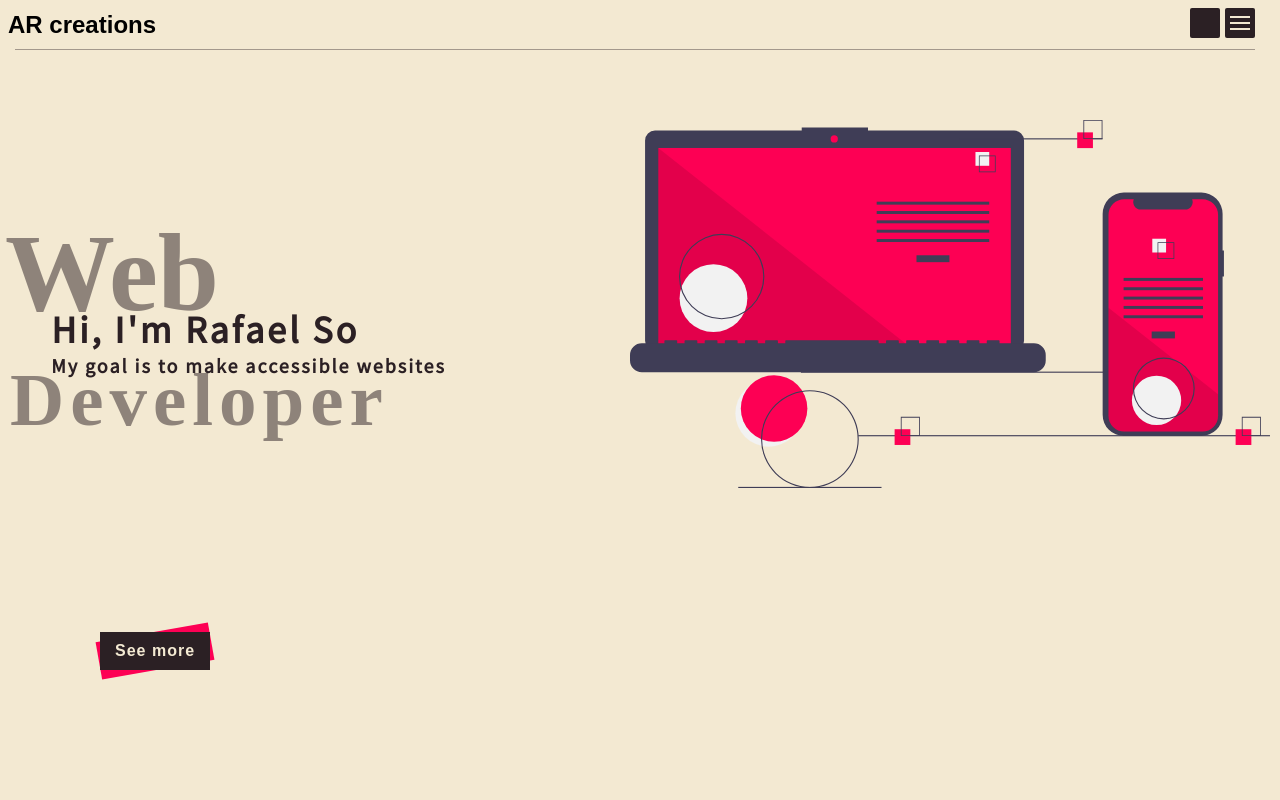
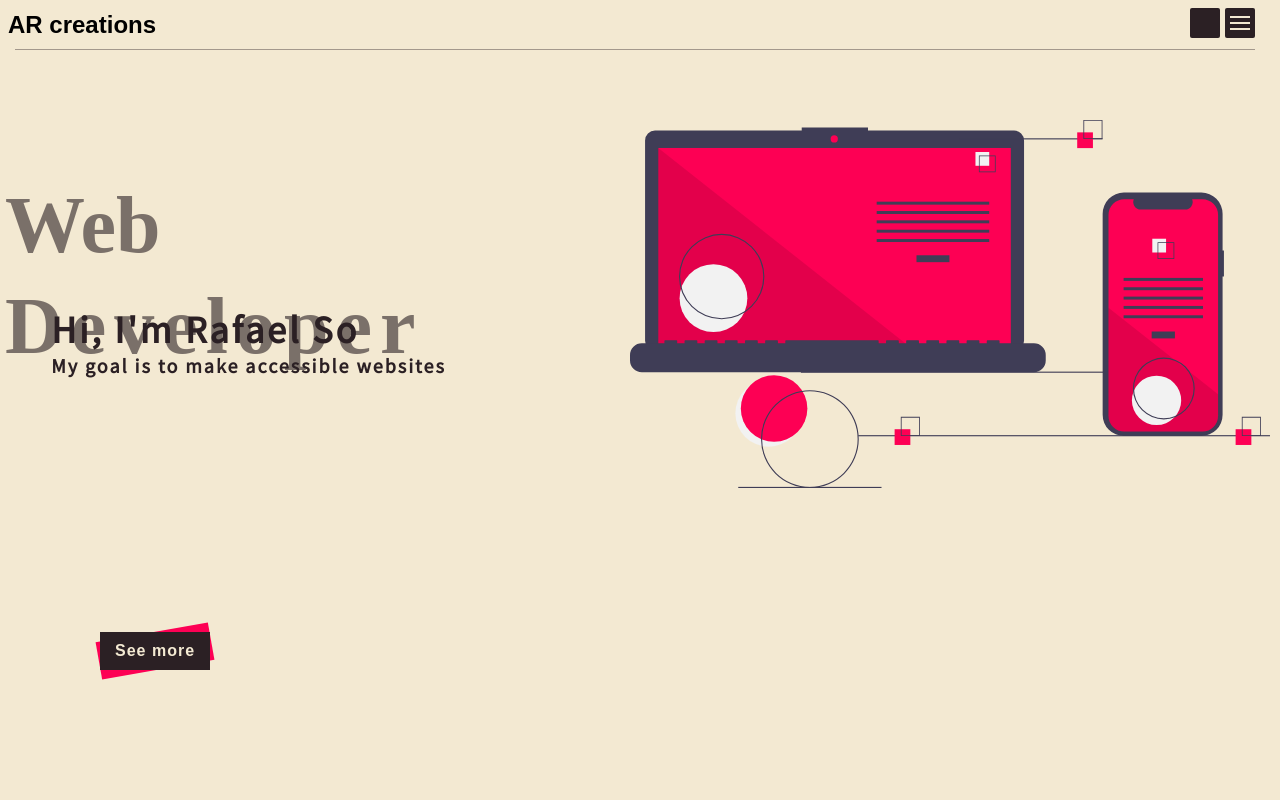
Before and after one commit to rafaelsobook/repo-sitory, a plain HTML site: page index.html in a window 1280 px wide. Shown: the top 800 px of the page. Drawn offline with Linux system fonts and the light colour scheme.

Commit message:
comit again

```diff
--- a/index.html
+++ b/index.html
@@ -47,8 +47,11 @@
 <div class="listContainer">
 
 <img src="image/progressive.svg" class="introimg">
+
+<div class="webdevAlign">
     <h2 class="web">Web</h2>
     <span class="dev">Developer</span>
+</div>
 <div class="nameAlign">
 <h2 class="myname">Hi, I'm Rafael So</h2>
 <p class="firstPara">My goal is to make accessible websites</p>
@@ -73,13 +76,6 @@
         <div class="rebox reseven"></div>
         </div>
     </div>
-
-
-
-
-
-
-
 <p class="myPara">Hi, My name is <span class="raf">Rafael</span>, i was born in philippines. It's been 2years<br>
 since i start making websites, and until now it still triggers my interest. <br>
  <br>I enjoyed every project i made, specially when i'm with a team<br>
--- a/style.css
+++ b/style.css
@@ -106,9 +106,6 @@ body{
     transform: scaleY(0);
     transition: .5s;
 }
-
-
-
 .closenow{
     animation: scrollups .2s ease-in-out forwards;
 
@@ -146,12 +143,41 @@ body{
 }
 .firstWIn{
     position: fixed;
-   height: 200px;
+   height: 28%;
     width: 100%;
     background: var(--winter-fourth);
     transform-origin: top;
     transform: scaleY(0);
     z-index: 5;
+}
+.secondWIn{
+    position: fixed;
+   height: 49%;
+    width: 100%;
+    background: var(--winter-third);
+    transform-origin: top;
+    transform: scaleY(0);
+      z-index: 4;
+}
+.thirdWIn{
+    position: fixed;
+    height: 72%;
+     width: 100%;
+     background: var(--winter-second);
+     transform-origin: top;
+     transform: scaleY(0);
+      z-index: 3;
+}
+.fourthWIn{
+    position: fixed;
+    top: 0;
+    left: 0;
+    right: 0;
+    bottom: 0;
+     background: var(--winter-first);
+     transform-origin: top;
+     transform: scaleY(0);
+     z-index: 2;
 }
 
 .firstOpen{
@@ -166,46 +192,6 @@ body{
 .fourthOpen{
     animation: allwinter 1s ease-in-out 1.6s forwards;
 }
-
-
-.secondWIn{
-    position: fixed;
-   height: 350px;
-    width: 100%;
-    background: var(--winter-third);
-    transform-origin: top;
-    transform: scaleY(0);
-      z-index: 4;
-}
-
-.thirdWIn{
-    position: fixed;
-    height: 480px;
-     width: 100%;
-     background: var(--winter-second);
-     transform-origin: top;
-     transform: scaleY(0);
-      z-index: 3;
-
-}
-.fourthWIn{
-    position: fixed;
-    top: 0;
-    left: 0;
-    right: 0;
-    bottom: 0;
-     background: var(--winter-first);
-     transform-origin: top;
-     transform: scaleY(0);
-
-     z-index: 2;
-}
-
-
-
-
-
-
 @keyframes allwinter{
 0%{
     transform: scaleY(0);
@@ -214,15 +200,6 @@ body{
     transform: scaleY(1);
 }
 }
-
-
-
-
-
-
-
-
-
 .headerMen{
     position: relative;
     margin: 50px;
@@ -339,28 +316,28 @@ color: var(--winter-second);
     font-weight: 700;
     font-size: 20px;
 }
-.web, .dev{
-    position: absolute;
-    font-weight: 800;
-    z-index: -1;
-    opacity: .5;
+.webdevAlign{
+
+    width: 100%;
+    display: flex;
+    flex-direction: column;
+    position: relative;
+    top: 130px;
+    height: auto;
     color: var(--verydark-color);
+    opacity: .6;
+    padding: 0 2px 0 5px;
+}
+.web{
+    font-size: 80px;
+    margin-bottom: 10px;
+}
+.dev{
+    font-size: 80px;
+    font-weight: 600;
+    letter-spacing: 8px;
 }
 
-.web{
-    top: 25%;
-    left: 5px;
-    font-size: 110px;
-}
-.dev{
-   font-size: 75px;
-   top:48%;
-   width: 100%;
-   text-align: left;
-   letter-spacing: 6px;
-   padding-left: 10px;
-   padding-right: 5px;
-}
 .introimg{
     position: absolute;
     width: 50%;
```
